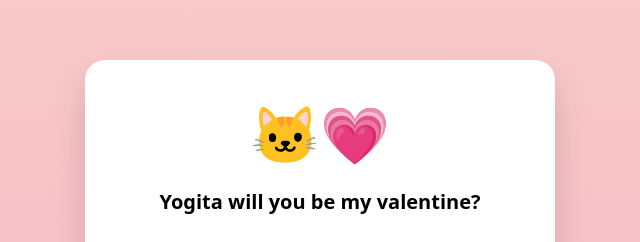
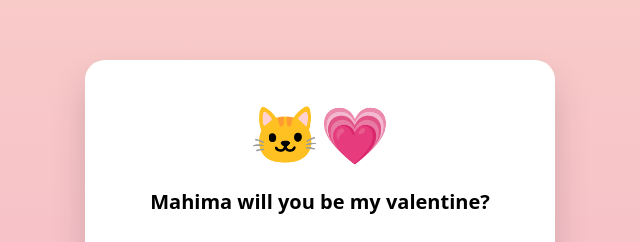
Before and after one commit to YADAVMANISH96/valentine-card, a plain HTML site: page index.html in a window 1280 px wide. Shown: the part 177-419 px from the top of the page, 320-960 px from the left. Drawn offline with Linux system fonts and the light colour scheme.

Commit message:
Change valentine proposal name in index.html

```diff
--- a/index.html
+++ b/index.html
@@ -93,7 +93,7 @@
 
   <div class="card" id="card">
     <div class="face">🐱💗</div>
-    <h2>Yogita will you be my valentine?</h2>
+    <h2>Mahima will you be my valentine?</h2>
 
     <button class="yes-btn" id="yes">Yes 💖</button>
     <button class="no-btn" id="no">No 😢</button>
```
